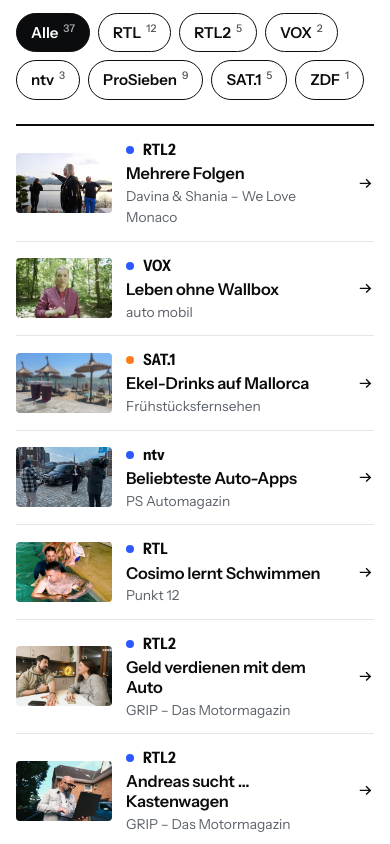
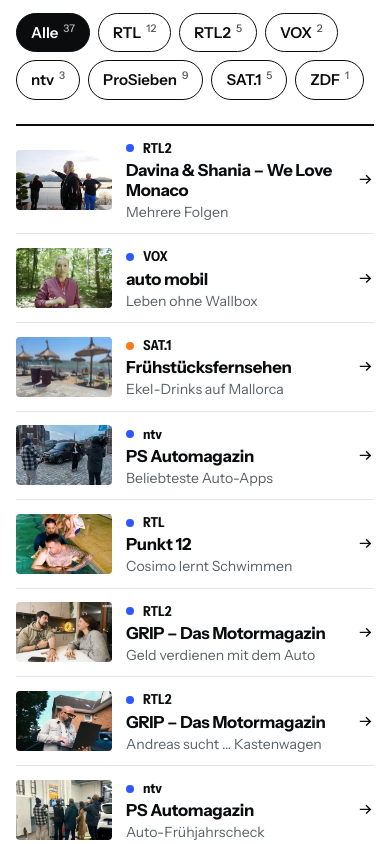
Before and after one commit to geschichtenfabriktv-droid/vorschau-gf, a plain HTML site: page index.html in a window 390 px wide. Shown: the part 3660-4504 px from the top of the page. Drawn offline with Linux system fonts and the light colour scheme.

Commit message:
Produktionsliste: Sendung im Vordergrund, Spalten ausgerichtet
Co-Authored-By: Claude Opus 5.5 <noreply@anthropic.com>

```diff
--- a/index.html
+++ b/index.html
@@ -178,7 +178,7 @@
       <span class="c-s"><i class="g-rtl"></i>RTL2</span>
       <span class="c-f">Davina &amp; Shania – We Love Monaco</span>
       <span class="c-t">Mehrere Folgen</span>
-      <span class="c-l">Mehrere Folgen</span>
+      <span class="c-l">Mehrteilig</span>
       <span class="c-a"><svg class="arr" viewBox="0 0 24 24" width="24" height="24" aria-hidden="true"><path d="M4 12h15M13 6l6 6-6 6" fill="none" stroke="currentColor" stroke-width="2"/></svg></span></a></li><li class="row has" data-sender="VOX" data-img="img/806bc4ec77-s.webp" data-fmt="auto mobil"><a href="vox-auto-mobil-leben-ohne-wallbox.html">
       <span class="c-n">02</span>
       <span class="c-th"><img src="img/806bc4ec77-s.webp" srcset="img/806bc4ec77-s.webp 720w, img/806bc4ec77-m.webp 1280w, img/806bc4ec77.webp 2200w" sizes="120px" width="2200" height="1232" alt="" loading="lazy" decoding="async"></span>
--- a/style.css
+++ b/style.css
@@ -255,7 +255,7 @@ kbd{font-family:var(--mono);font-size:.82em;border:1px solid currentColor;border
 .filter button sup{font-size:.7em;font-weight:500;opacity:.7;margin-left:2px}
 .filter button:hover{background:var(--pan)}
 .filter button[aria-pressed=true]{background:var(--ink);color:#fff}
-.rd-head,.row>a,.row>div{display:grid;grid-template-columns:3em 8em minmax(10em,1fr) minmax(12em,2.1fr) 5.5em 2em;gap:16px;align-items:center}
+.rd-head,.row>a,.row>div{display:grid;grid-template-columns:3rem 7.5rem minmax(13rem,1.7fr) minmax(12rem,1.5fr) 6rem 2rem;gap:16px;align-items:center}
 .rd-head{font-family:var(--mono);font-size:.74rem;color:var(--mut);padding:0 0 10px;border-bottom:2px solid var(--ink)}
 .row{border-bottom:1px solid var(--line)}
 .row[hidden]{display:none}
@@ -265,11 +265,11 @@ kbd{font-family:var(--mono);font-size:.82em;border:1px solid currentColor;border
 .c-th{display:none}
 .c-s{display:flex;align-items:center;gap:9px;font-weight:700;font-size:1.12rem;font-stretch:88%}
 .c-s i{width:8px;height:8px;border-radius:50%;background:var(--c);flex:none}
-.c-f{color:#3a3e45}
-.c-t{font-weight:600;font-size:clamp(1.02rem,1.4vw,1.25rem);letter-spacing:-.01em;line-height:1.22}
+.c-f{font-weight:700;font-size:clamp(1.02rem,1.4vw,1.25rem);letter-spacing:-.012em;line-height:1.2;color:var(--ink)}
+.c-t{color:#4a4f57;font-size:.98rem;line-height:1.3}
 .c-l{font-family:var(--mono);font-size:.82rem;color:#3a3e45}
 .c-a{display:flex;justify-content:flex-end}
-.row:not(.has) .c-t{font-weight:500;color:#2a2d33}
+.row:not(.has) .c-f{font-weight:600}
 .row.has .c-a .arr{transition:transform .3s var(--ease)}
 @media (hover:hover){
   .row>a:hover,.row>a:focus-visible{background:var(--ink);color:#fff;padding-left:16px;padding-right:16px;border-radius:6px}
@@ -558,11 +558,11 @@ html.lb-on{overflow:hidden}
   .av-seq small{display:none}
   .rd-head{display:none}
   .rundown{border-top:2px solid var(--ink)}
-  .row>a,.row>div{grid-template-columns:96px 1fr 1.4em;grid-template-areas:"th s a" "th t a" "th f a";gap:2px 14px;padding:12px 0}
+  .row>a,.row>div{grid-template-columns:96px 1fr 1.4em;grid-template-areas:"th s a" "th f a" "th t a";gap:2px 14px;padding:12px 0}
   .c-n,.c-l{display:none}
   .c-th{display:block;grid-area:th;aspect-ratio:16/10;overflow:hidden;background:var(--pan);border-radius:4px}
   .c-th img{width:100%;height:100%;object-fit:cover}
-  .c-s{grid-area:s;font-size:.98rem}.c-t{grid-area:t}.c-f{grid-area:f;font-size:.86rem;color:var(--mut)}.c-a{grid-area:a}
+  .c-s{grid-area:s;font-size:.86rem}.c-f{grid-area:f;font-size:1.04rem}.c-t{grid-area:t;font-size:.88rem;color:var(--mut)}.c-a{grid-area:a}
   .peek{display:none}
   .pn{grid-template-columns:1fr}
 }
```
